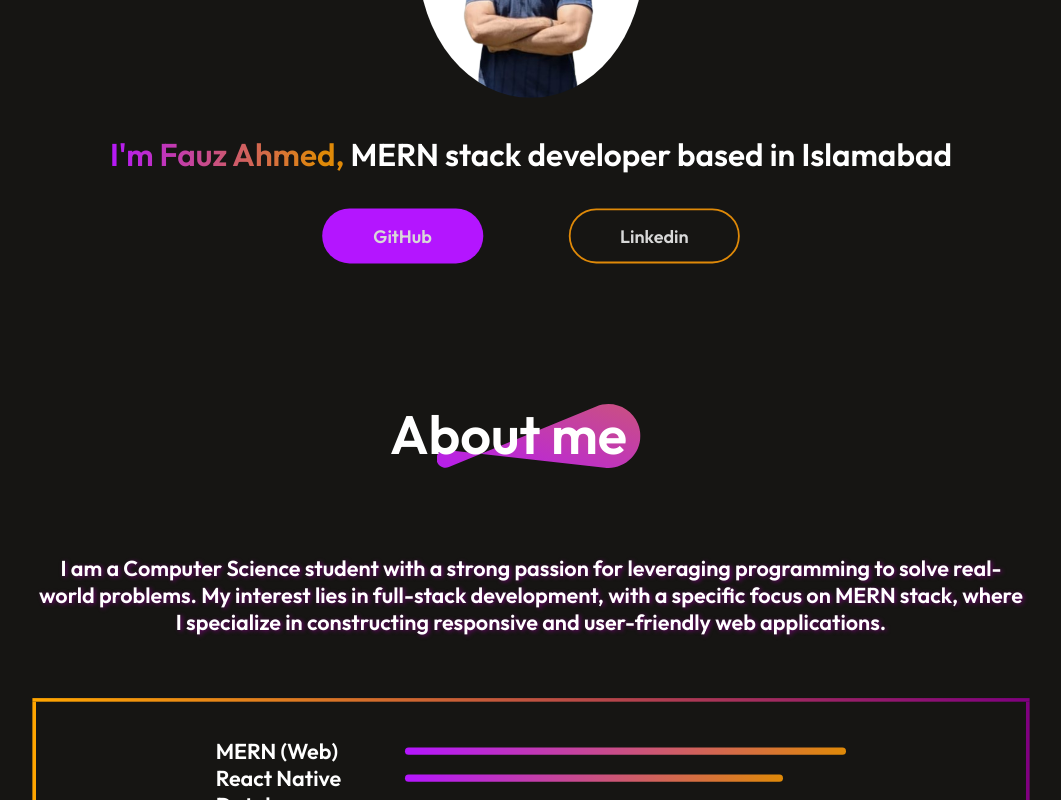
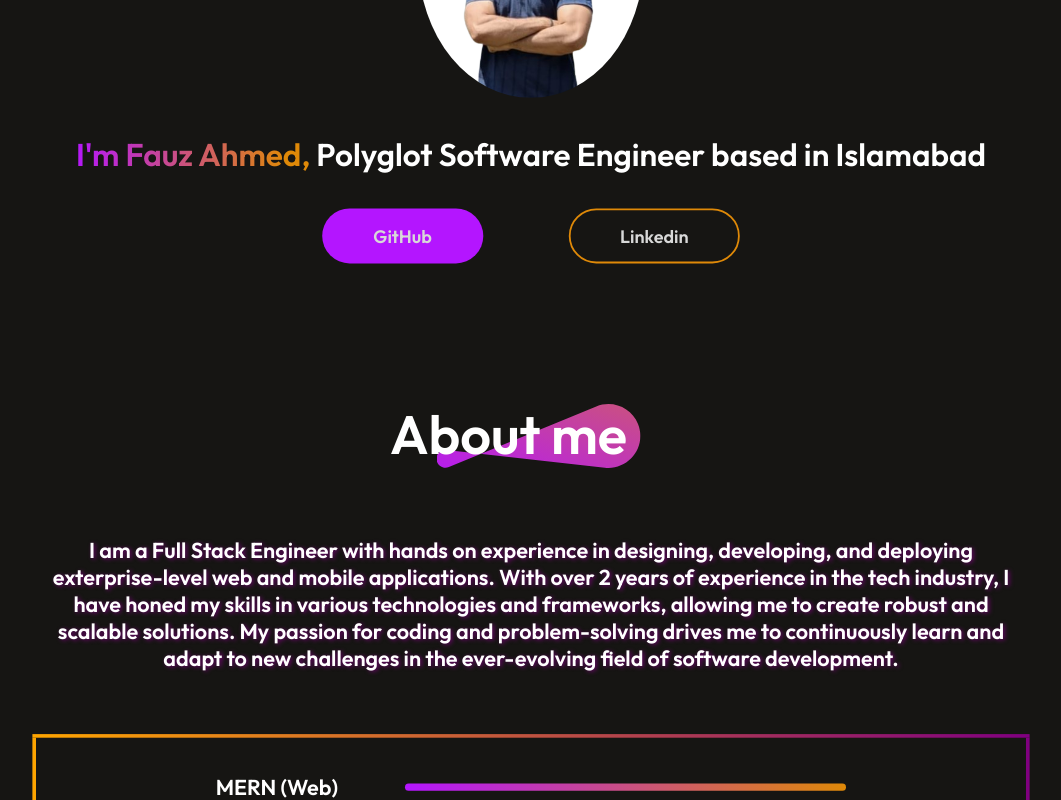
Before and after one commit to fauz2003/Fauz-Portfolio, a React (Vite) app: page / in a window 1280 px wide. Shown: the part 340-1140 px from the top of the page, without its empty margins (109-1170 px from the left). Built offline with nearby package versions, Linux system fonts and the light colour scheme; no server answers.

Commit message:
update about

```diff
--- a/src/components/About/About.css
+++ b/src/components/About/About.css
@@ -2,7 +2,7 @@
     display: flex;
     flex-direction: column;
     align-items: center;
-    gap: 40px;
+    gap: 20px;
     margin: 8% 7% 0%;
 }
 .about-title{
--- a/src/components/About/About.jsx
+++ b/src/components/About/About.jsx
@@ -14,8 +14,7 @@ const About = () => {
             <div className="about-right">
                 <div className="about-para">
                     <p className='text-shadow'>
-                    I am a Computer Science student  with a strong passion for leveraging programming to solve real-world problems.
-                    My interest lies in full-stack development, with a specific focus on MERN stack, where I specialize in constructing responsive and user-friendly web applications.
+                     I am a Full Stack Engineer with hands on experience in designing, developing, and deploying exterprise-level web and mobile applications. With over 2 years of experience in the tech industry, I have honed my skills in various technologies and frameworks, allowing me to create robust and scalable solutions. My passion for coding and problem-solving drives me to continuously learn and adapt to new challenges in the ever-evolving field of software development.
                     </p>
                 </div>
                 <div className="about-skills">
--- a/src/components/Hero/Hero.jsx
+++ b/src/components/Hero/Hero.jsx
@@ -8,7 +8,7 @@ const Hero = () => {
   return (
     <div  className='hero'>
         <img src={ProfileImg}/>
-        <h1><span>I'm Fauz Ahmed,</span> MERN stack developer based in Islamabad</h1>
+        <h1><span>I'm Fauz Ahmed,</span> Polyglot Software Engineer based in Islamabad</h1>
         <div className='hero-action'>
             <a className='anchor-link' target='blank' href='https://github.com/fauz2003' ><div className="hero-connect">GitHub</div></a>
             <a className='anchor-link' target='blank' href='https://www.linkedin.com/in/fauz-ahmed/' ><div className="hero-resume">Linkedin</div></a>
```
